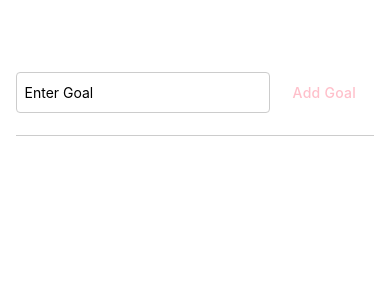
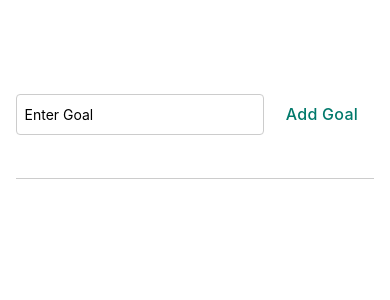
Before and after one commit to Afrizalbs/starting-project, a React Native app: screen / in a window 390 px wide. Shown: the top 300 px of the page. Built offline with nearby package versions, Linux system fonts and the light colour scheme.

Commit message:
make goal item as a component

```diff
--- a/App.js
+++ b/App.js
@@ -1,12 +1,13 @@
 import { useState } from "react";
 import {
+  FlatList,
   Pressable,
-  ScrollView,
   StyleSheet,
   Text,
   TextInput,
   View,
 } from "react-native";
+import GoalItem from "./components/GoalItem";
 
 export default function App() {
   const [search, setSearch] = useState("");
@@ -39,15 +40,13 @@ export default function App() {
         </Pressable>
       </View>
       <View style={styles.goalsContainer}>
-        <ScrollView alwaysBounceVertical={false}>
-          <View style={{ gap: 16 }}>
-            {goals.map((goal, index) => (
-              <View key={index} style={styles.cardContainer}>
-                <Text>{goal}</Text>
-              </View>
-            ))}
-          </View>
-        </ScrollView>
+        <FlatList
+          data={goals}
+          renderItem={(data) => {
+            return <GoalItem text={data.item} />;
+          }}
+          alwaysBounceVertical={false}
+        />
       </View>
     </View>
   );
@@ -64,7 +63,7 @@ const styles = StyleSheet.create({
     flex: 1,
     flexDirection: "row",
     alignItems: "center",
-    gap: 5,
+    gap: 6,
     marginBottom: 24,
     borderBottomWidth: 1,
     borderBottomColor: "#ccc",
@@ -80,24 +79,30 @@ const styles = StyleSheet.create({
   searchButton: {
     alignItems: "center",
     justifyContent: "center",
-    paddingVertical: 12,
-    paddingHorizontal: 18,
+    paddingVertical: 11,
+    paddingHorizontal: 16,
     borderRadius: 4,
     elevation: 3,
     backgroundColor: "white",
   },
   btnText: {
-    color: "pink",
+    color: "#00796b",
     fontWeight: "500",
+    fontSize: 16,
     letterSpacing: 0.25,
   },
   goalsContainer: {
-    flex: 8,
+    flex: 5,
   },
-  cardContainer: {
-    padding: 16,
-    borderRadius: 4,
+  goalItem: {
+    padding: 12,
+    margin: 8,
+    borderRadius: 10,
     backgroundColor: "#e0f7fa",
     elevation: 3,
   },
+  goalText: {
+    color: "#00796b",
+    fontSize: 16,
+  },
 });
--- /dev/null
+++ b/components/GoalItem.js
@@ -0,0 +1,25 @@
+import { StyleSheet, Text, View } from "react-native";
+
+function GoalItem(props) {
+  return (
+    <View style={styles.goalItem}>
+      <Text style={styles.goalText}>{props.text}</Text>
+    </View>
+  );
+}
+
+export default GoalItem;
+
+const styles = StyleSheet.create({
+  goalItem: {
+    padding: 12,
+    margin: 8,
+    borderRadius: 10,
+    backgroundColor: "#e0f7fa",
+    elevation: 3,
+  },
+  goalText: {
+    color: "#00796b",
+    fontSize: 16,
+  },
+});
```
Also changed, not shown: components/GoalInput.js (added).
